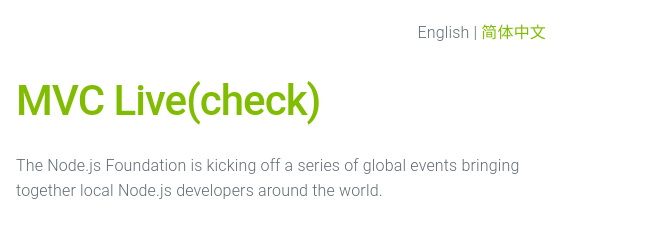
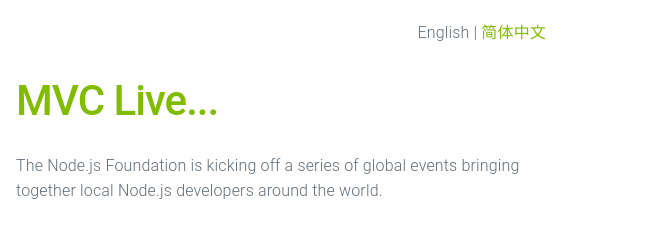
Before and after one commit to bramblespoc/mvcnodejs, a website: page index.html in a window 1280 px wide. Shown: the top 226 px of the page, 634-1280 px from the left. Drawn offline with Linux system fonts and the light colour scheme.

Commit message:
Update index.html

```diff
--- a/index.html
+++ b/index.html
@@ -137,7 +137,7 @@
       </div>
       <div class="column">
         <p>
-          <h2>MVC Live(check)</h2>
+          <h2>MVC Live...</h2>
         </p>
         <p>The Node.js Foundation is kicking off a series of global events bringing together local Node.js developers
           around the world.</p>
```
